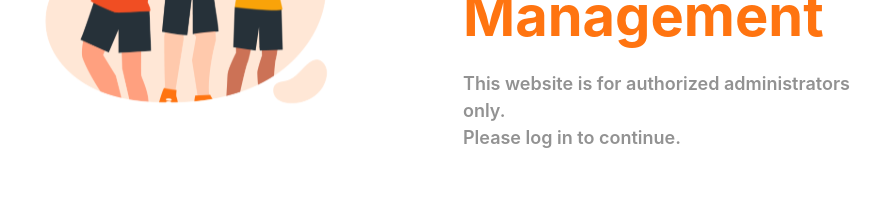
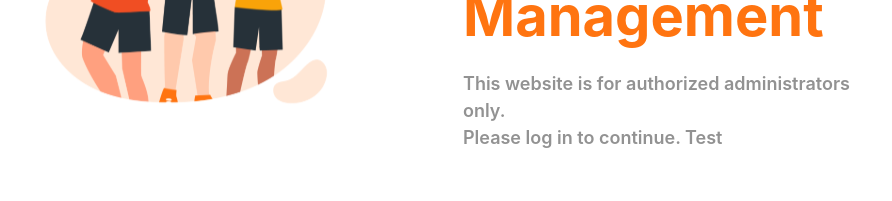
Before and after one commit to cp23tt1-mod-campaign/modcampaign-frontend-web, a React (Vite) app: page /tt1/login in a window 1280 px wide. Shown: the part 441-642 px from the top of the page, without its empty margins (209-1101 px from the left). Built offline with nearby package versions, Linux system fonts and the light colour scheme.

Commit message:
:white_check_mark: Update test

```diff
--- a/src/pages/Login.jsx
+++ b/src/pages/Login.jsx
@@ -127,7 +127,7 @@ const Login = () => {
             </span>
             <span className="text-gray text-header-4 font-semibold">
               This website is for authorized administrators only. <br />
-              Please log in to continue.
+              Please log in to continue. Test
             </span>
           </div>
           <div
```
